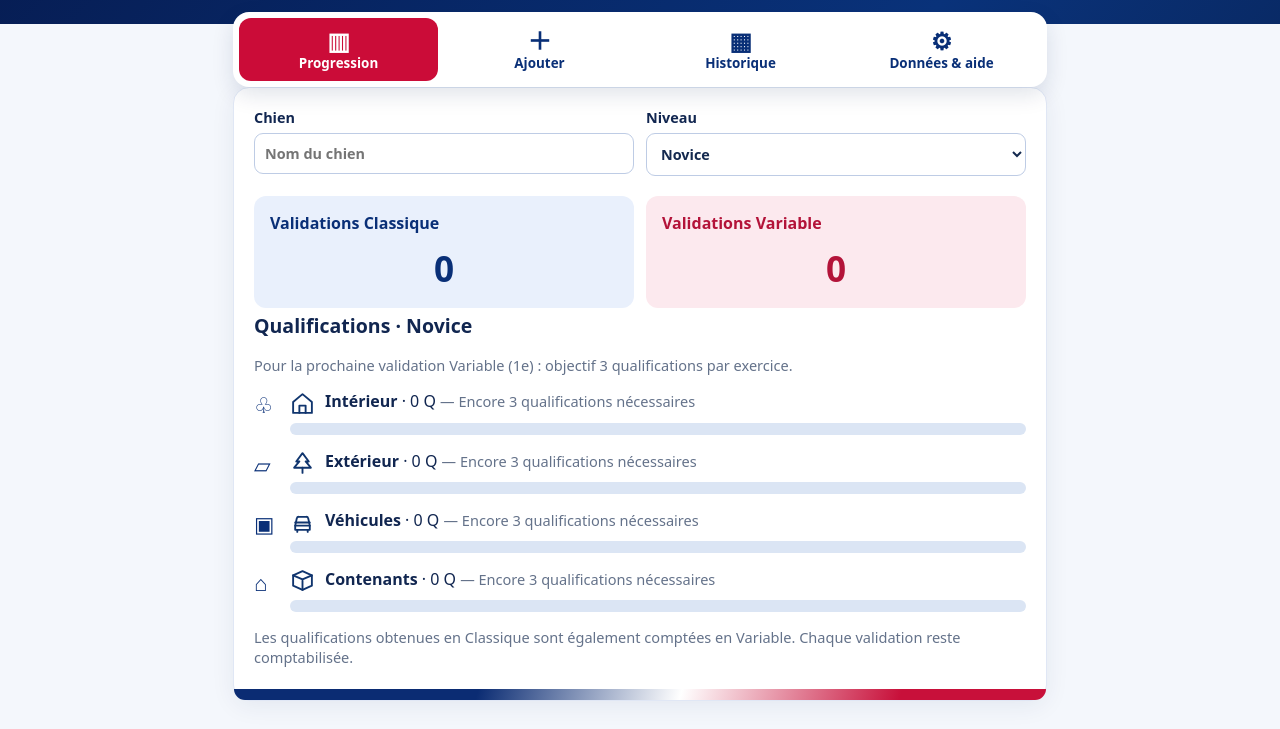
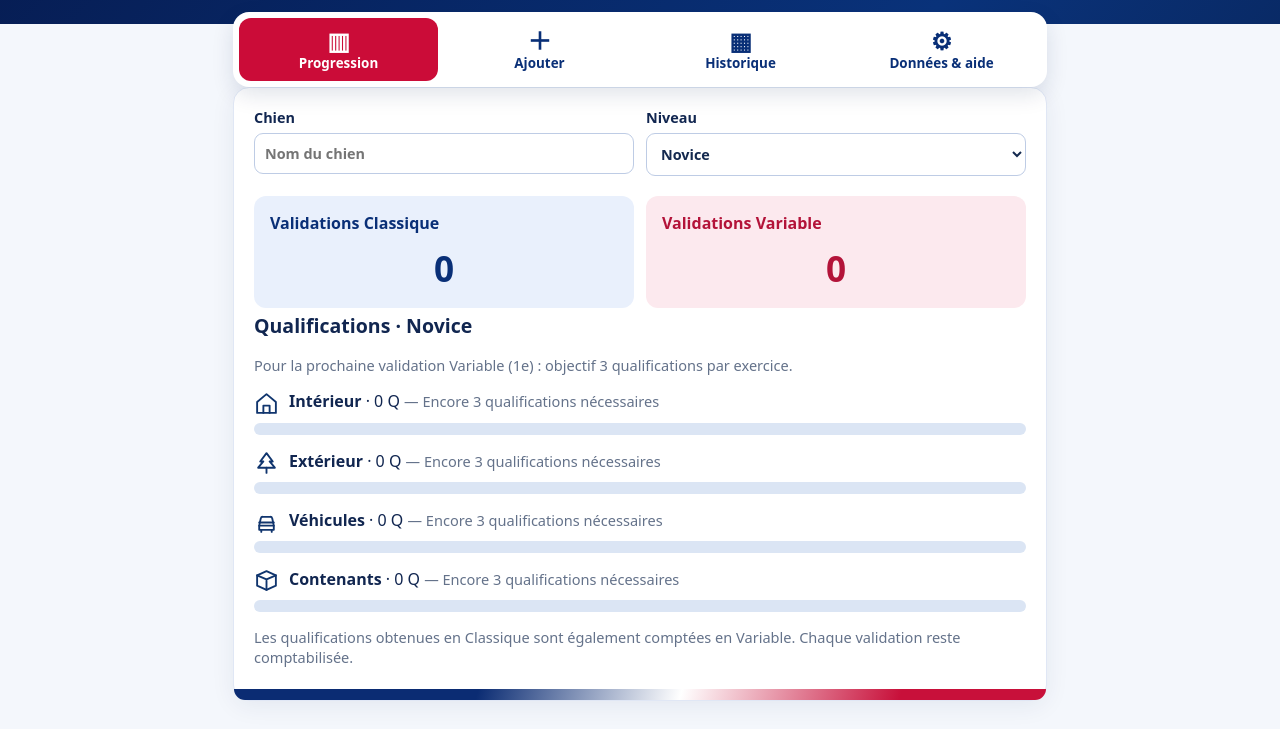
Before and after one commit to Viky1214/nosework-tracker-uscss, a plain HTML site: page index.html in a window 1280 px wide. Shown: the part 154-883 px from the top of the page. Drawn offline with Linux system fonts and the light colour scheme.

Commit message:
v2.4.2 - Suppression des anciennes icones

```diff
--- a/style.css
+++ b/style.css
@@ -49,3 +49,7 @@ nav button.active{background:#cb0c38;color:white}
 .meter{height:12px}.fill{background:#10429e}
 #dashboard:after{content:'';display:block;height:11px;margin:22px -20px -20px;background:linear-gradient(105deg,#0b2c73 30%,#fff 55%,#c8103a 82%);border-radius:0 0 16px 16px}
 @media(max-width:550px){header p{padding-left:0}header h1{gap:8px}.brandmark{width:44px;height:44px}nav button{font-size:.7rem;padding:9px 3px}nav .tab-icon{font-size:1.25rem}}
+
+/* v2.4.2 : les pictogrammes SVG de app.js remplacent les anciens symboles CSS. */
+.exercise::before { display: none !important; content: none !important; }
+.exercise { padding-left: 0; }
```
